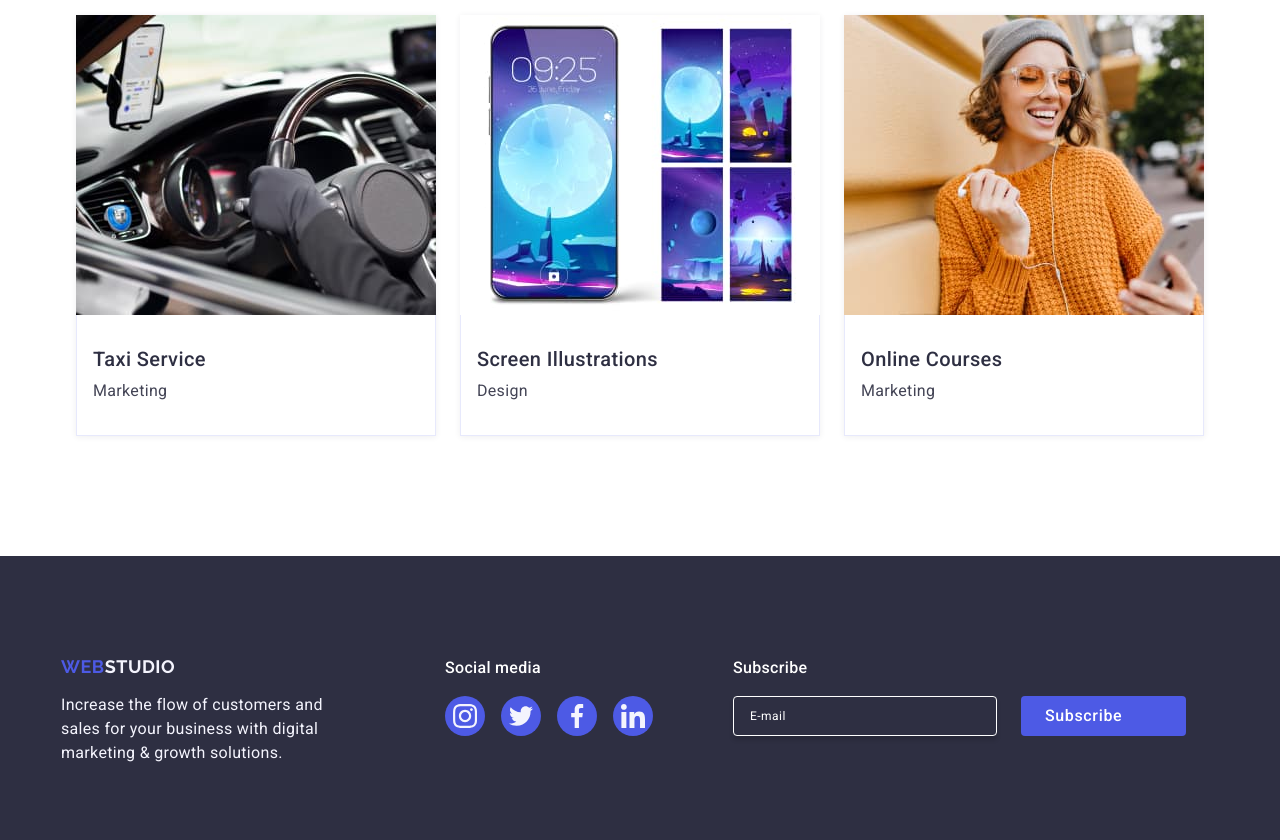
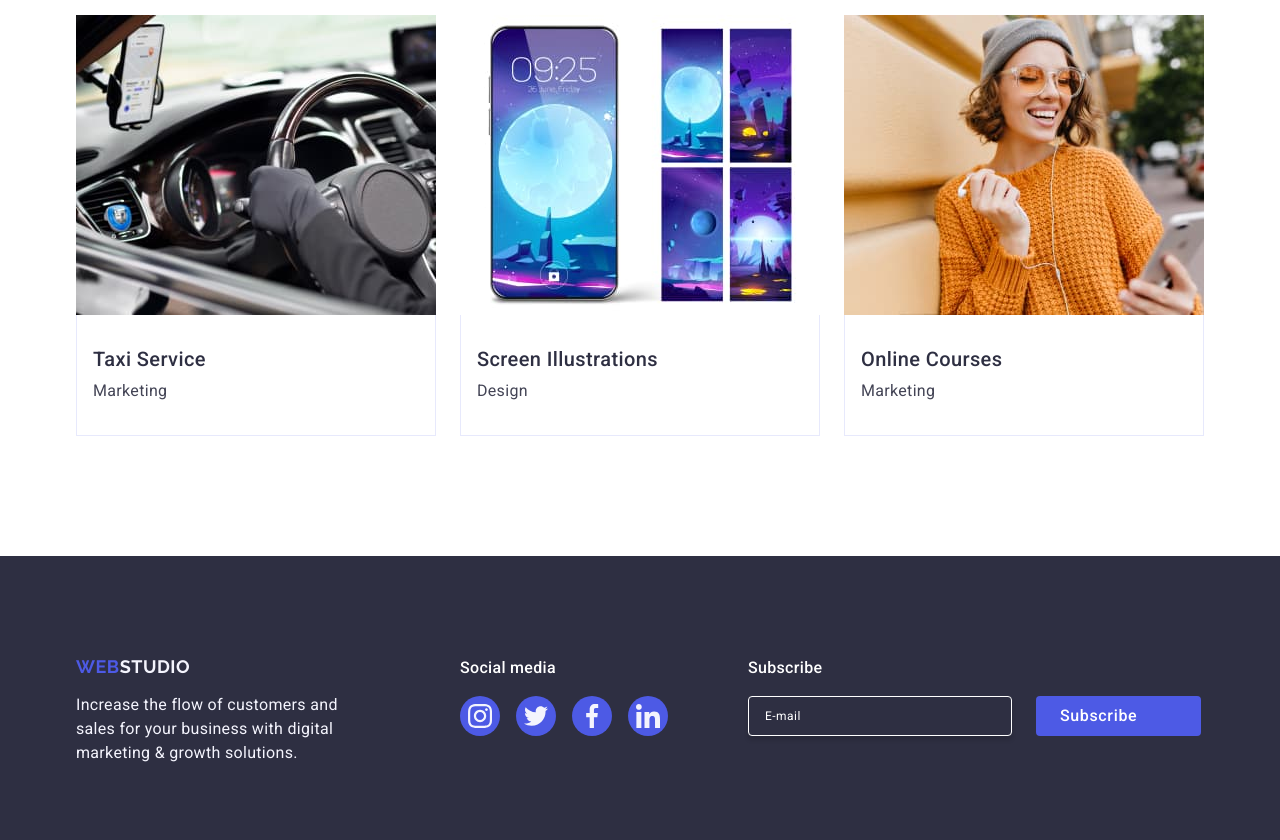
Before and after one commit to Lyuda-Davugora/goit-markup-hw-06, a plain HTML site: page index.html in a window 1280 px wide. Shown: the part 2651-3491 px from the top of the page. Drawn offline with nearby package versions, Linux system fonts and the light colour scheme.

Commit message:
Update styles.css

```diff
--- a/css/styles.css
+++ b/css/styles.css
@@ -33,8 +33,8 @@ img {
 
 .container {
   max-width: 320px;
-  padding-left: 15px;
-  padding-right: 15px;
+  padding-left: 16px;
+  padding-right: 16px;
   margin-left: auto;
   margin-right: auto;
 }
@@ -592,6 +592,7 @@ header .container {
 @media (min-width: 1158px) {
   .item-our-portfolio {
     width: calc((100% - 48px) / 3);
+    box-shadow: none;
   }
 }
 
@@ -760,7 +761,7 @@ header .container {
   }
 
   .container-footer {
-    padding: 0;
+
   }
   .container-logo-and-social {
     display: flex;
```
